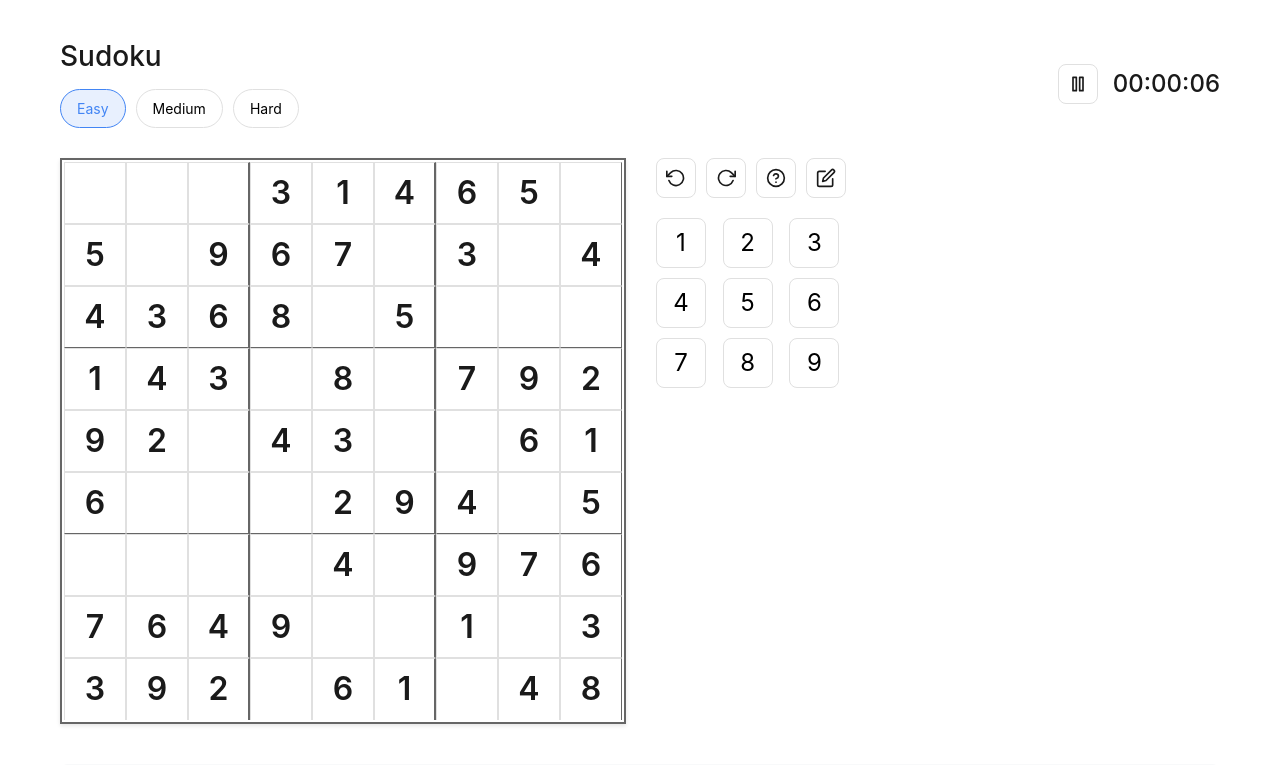
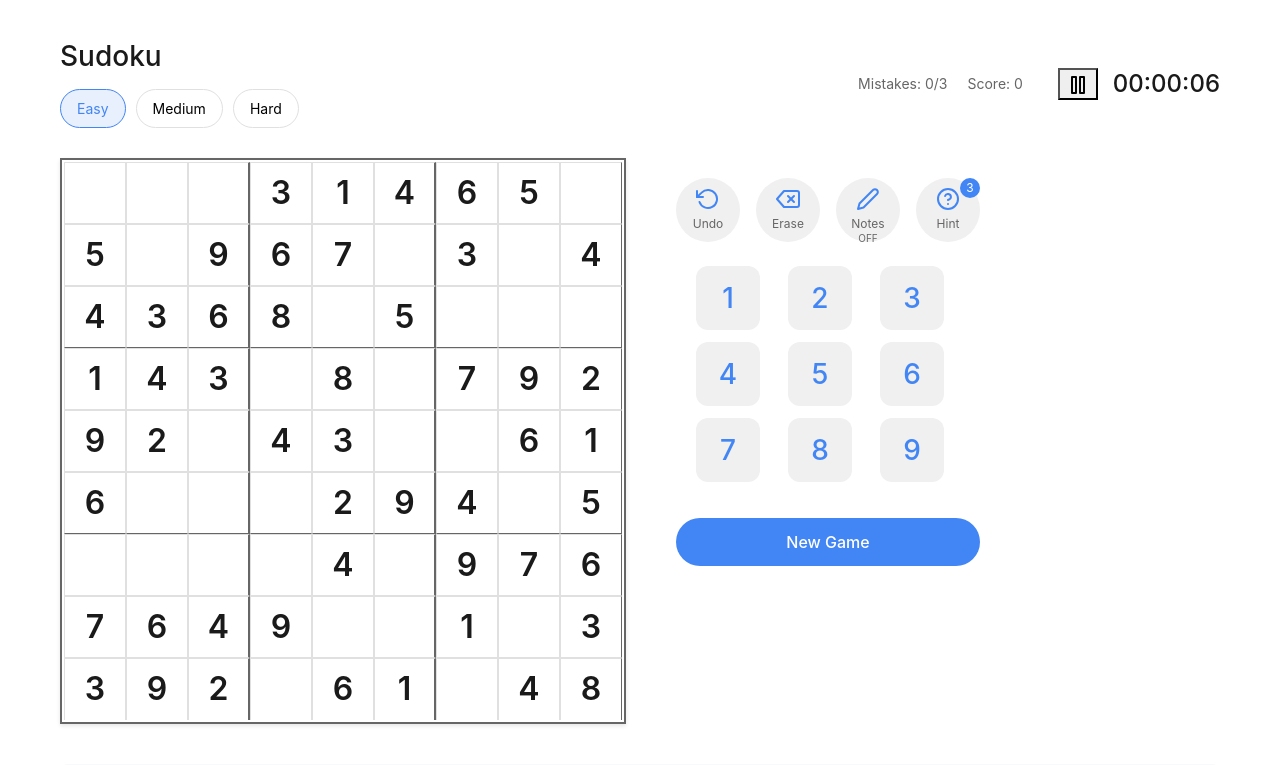
Before and after one commit to mani-django09/sudoku-game, a Flask app: page / in a window 1280 px wide. Shown: the top 765 px of the page. Run offline with Flask 3, Linux system fonts and the light colour scheme; some libraries are stand-ins or nearby versions.

Commit message:
Agent query: Please verify if the UI now matches the screenshot with: 1. Circular control buttons with blue icons 2. Light gray backgrounds 3. Mistake counter and score 4. Notes OFF state 5. Hint count (3) 6. New Game button at bottom

```diff
--- a/static/css/style.css
+++ b/static/css/style.css
@@ -249,57 +249,118 @@
 }
 
 /* Game Controls */
+.game-stats {
+    display: flex;
+    gap: 20px;
+    margin-right: 20px;
+    font-size: 14px;
+    color: #666;
+}
+
 .game-controls {
     display: flex;
     flex-direction: column;
-    gap: 20px;
+    gap: 24px;
+    padding: 20px;
 }
 
 .control-buttons {
     display: flex;
-    gap: 10px;
+    justify-content: center;
+    gap: 16px;
 }
 
-.icon-btn {
-    width: 40px;
-    height: 40px;
-    border: 1px solid var(--border-color);
-    background: white;
-    border-radius: 8px;
+.control-btn {
+    width: 64px;
+    height: 64px;
+    border: none;
+    background: #f0f0f0;
+    border-radius: 50%;
     cursor: pointer;
+    display: flex;
+    flex-direction: column;
+    align-items: center;
+    justify-content: center;
+    position: relative;
+    padding: 8px;
+}
+
+.control-btn svg {
+    width: 24px;
+    height: 24px;
+    stroke: #4285f4;
+    margin-bottom: 4px;
+}
+
+.control-btn span {
+    font-size: 12px;
+    color: #666;
+}
+
+.control-btn:hover {
+    background: #e8e8e8;
+}
+
+.state-indicator {
+    position: absolute;
+    bottom: -4px;
+    font-size: 10px;
+    color: #666;
+}
+
+.hint-count {
+    position: absolute;
+    top: 0;
+    right: 0;
+    background: #4285f4;
+    color: white;
+    width: 20px;
+    height: 20px;
+    border-radius: 50%;
     display: flex;
     align-items: center;
     justify-content: center;
-}
-
-.icon-btn:hover {
-    background: var(--highlight-color);
-}
-
-.icon-btn svg {
-    width: 20px;
-    height: 20px;
-    stroke: var(--primary-color);
+    font-size: 12px;
 }
 
 .numpad-grid {
     display: grid;
     grid-template-columns: repeat(3, 1fr);
-    gap: 10px;
+    gap: 12px;
+    padding: 0 20px;
 }
 
 .numpad-grid button {
-    width: 50px;
-    height: 50px;
-    font-size: 24px;
-    border: 1px solid var(--border-color);
-    background: white;
-    border-radius: 8px;
+    width: 64px;
+    height: 64px;
+    font-size: 28px;
+    border: none;
+    background: #f0f0f0;
+    border-radius: 12px;
     cursor: pointer;
+    color: #4285f4;
+    font-weight: 500;
 }
 
 .numpad-grid button:hover {
-    background: var(--highlight-color);
+    background: #e8e8e8;
+}
+
+.new-game-btn {
+    width: 100%;
+    height: 48px;
+    background: #4285f4;
+    color: white;
+    border: none;
+    border-radius: 24px;
+    font-size: 16px;
+    font-weight: 500;
+    cursor: pointer;
+    margin-top: 12px;
+}
+
+.new-game-btn:hover {
+    background: #3367d6;
 }
 
 /* How to Play Section */
--- a/templates/index.html
+++ b/templates/index.html
@@ -20,6 +20,10 @@
                 </div>
             </div>
             <div class="header-right">
+                <div class="game-stats">
+                    <div class="mistakes">Mistakes: <span id="mistakes">0/3</span></div>
+                    <div class="score">Score: <span id="score">0</span></div>
+                </div>
                 <button id="pause" class="icon-btn">
                     <i data-feather="pause"></i>
                 </button>
@@ -32,21 +36,31 @@
 
             <div class="game-controls">
                 <div class="control-buttons">
-                    <button class="icon-btn" id="undo">
+                    <button class="control-btn" id="undo">
                         <i data-feather="rotate-ccw"></i>
+                        <span>Undo</span>
                     </button>
-                    <button class="icon-btn" id="redo">
-                        <i data-feather="rotate-cw"></i>
+                    <button class="control-btn" id="erase">
+                        <i data-feather="delete"></i>
+                        <span>Erase</span>
                     </button>
-                    <button class="icon-btn" id="hint">
+                    <button class="control-btn" id="pencil">
+                        <i data-feather="edit-2"></i>
+                        <span>Notes</span>
+                        <div class="state-indicator">OFF</div>
+                    </button>
+                    <button class="control-btn" id="hint">
                         <i data-feather="help-circle"></i>
-                    </button>
-                    <button class="icon-btn" id="pencil">
-                        <i data-feather="edit"></i>
+                        <span>Hint</span>
+                        <div class="hint-count">3</div>
                     </button>
                 </div>
 
                 <div id="numpad" class="numpad-grid"></div>
+
+                <button id="new-game" class="new-game-btn">
+                    New Game
+                </button>
             </div>
         </div>
 
```
Also changed, not shown: Screenshot 2024-12-01 205237.png (added).
